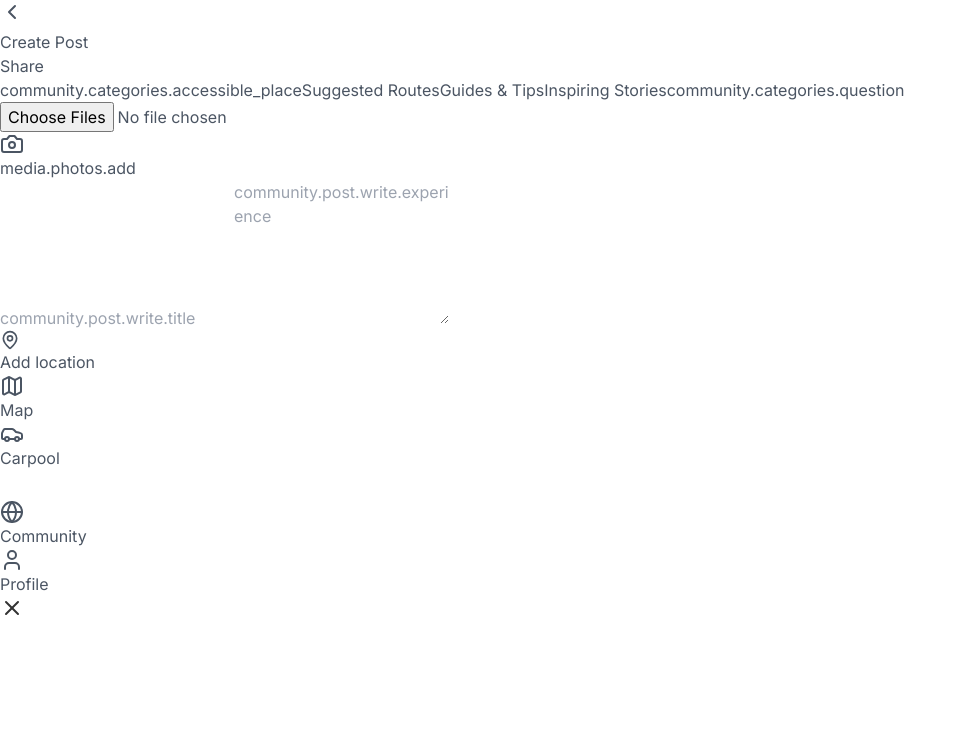
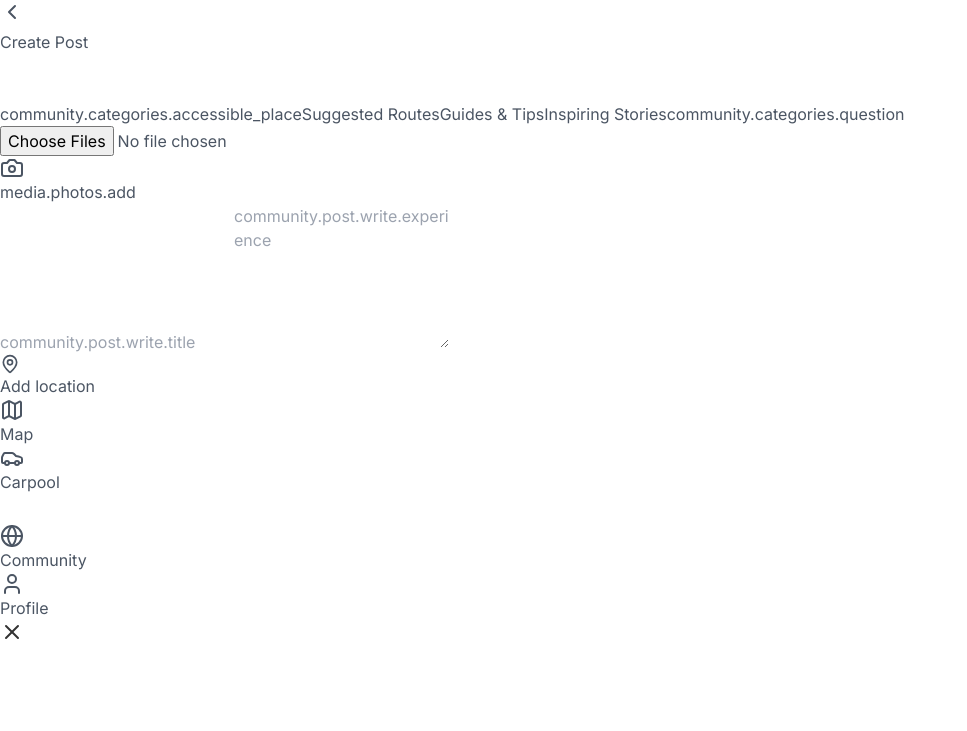
Before and after one commit to gorollth/prototype, a Next.js app: page /add-post in a window 1280 px wide. Shown: the top 731 px of the page, without its empty margins (0-967 px from the left). Built offline with nearby package versions, Linux system fonts and the light colour scheme.

Commit message:
improve send button

```diff
--- a/src/app/add-post/page.tsx
+++ b/src/app/add-post/page.tsx
@@ -1,8 +1,7 @@
-// src/app/add-post/page.tsx
 "use client";
 
 import { useState } from "react";
-import { Camera, ChevronLeft, X, MapPin } from "lucide-react";
+import { Camera, ChevronLeft, X, MapPin, Send } from "lucide-react";
 import { useRouter } from "next/navigation";
 import { useLanguage } from "../../../contexts/LanguageContext";
 
@@ -16,6 +15,10 @@ export default function AddPostPage() {
     category: "",
     location: "",
   });
+  const [submitting, setSubmitting] = useState(false);
+
+  // ตรวจสอบว่าฟอร์มมีข้อมูลที่จำเป็นครบถ้วนหรือไม่
+  const isFormValid = formData.title.trim() !== "" && formData.category !== "";
 
   // ใช้คีย์การแปลสำหรับหมวดหมู่
   const categories = [
@@ -43,10 +46,23 @@ export default function AddPostPage() {
     setSelectedImages(selectedImages.filter((_, i) => i !== index));
   };
 
-  const handleSubmit = (e: React.FormEvent) => {
+  const handleSubmit = async (e: React.FormEvent) => {
     e.preventDefault();
-    console.log("Post data:", { ...formData, images: selectedImages });
-    router.push("/community");
+
+    if (!isFormValid) return;
+
+    setSubmitting(true);
+
+    try {
+      // จำลองการส่งข้อมูลไปยังเซิร์ฟเวอร์
+      console.log("Post data:", { ...formData, images: selectedImages });
+      await new Promise((resolve) => setTimeout(resolve, 1000)); // จำลองการรอเวลาส่งข้อมูล
+      router.push("/community");
+    } catch (error) {
+      console.error("Error submitting post:", error);
+    } finally {
+      setSubmitting(false);
+    }
   };
 
   return (
@@ -60,8 +76,24 @@ export default function AddPostPage() {
           <h1 className="text-lg font-semibold">
             {t("community.create.post")}
           </h1>
-          <button onClick={handleSubmit} className="text-blue-600 font-medium">
-            {t("community.share")}
+          <button
+            onClick={handleSubmit}
+            disabled={submitting || !isFormValid}
+            className={`px-4 py-2 bg-blue-600 text-white rounded-lg flex items-center gap-2 ${
+              submitting || !isFormValid ? "opacity-50" : ""
+            }`}
+          >
+            {submitting ? (
+              <>
+                <span className="animate-spin h-4 w-4 border-2 border-white border-opacity-50 border-t-white rounded-full"></span>
+                {t("common.saving") || "กำลังส่ง..."}
+              </>
+            ) : (
+              <>
+                <Send className="w-4 h-4" />
+                {t("community.share")}
+              </>
+            )}
           </button>
         </div>
       </div>
@@ -139,6 +171,7 @@ export default function AddPostPage() {
               setFormData({ ...formData, title: e.target.value })
             }
             className="w-full p-4 bg-white rounded-lg shadow-sm border-0 focus:ring-2 focus:ring-blue-500"
+            required
           />
 
           <textarea
```
Also changed, not shown: src/app/report-obstacle/page.tsx (+5 -2 lines).
